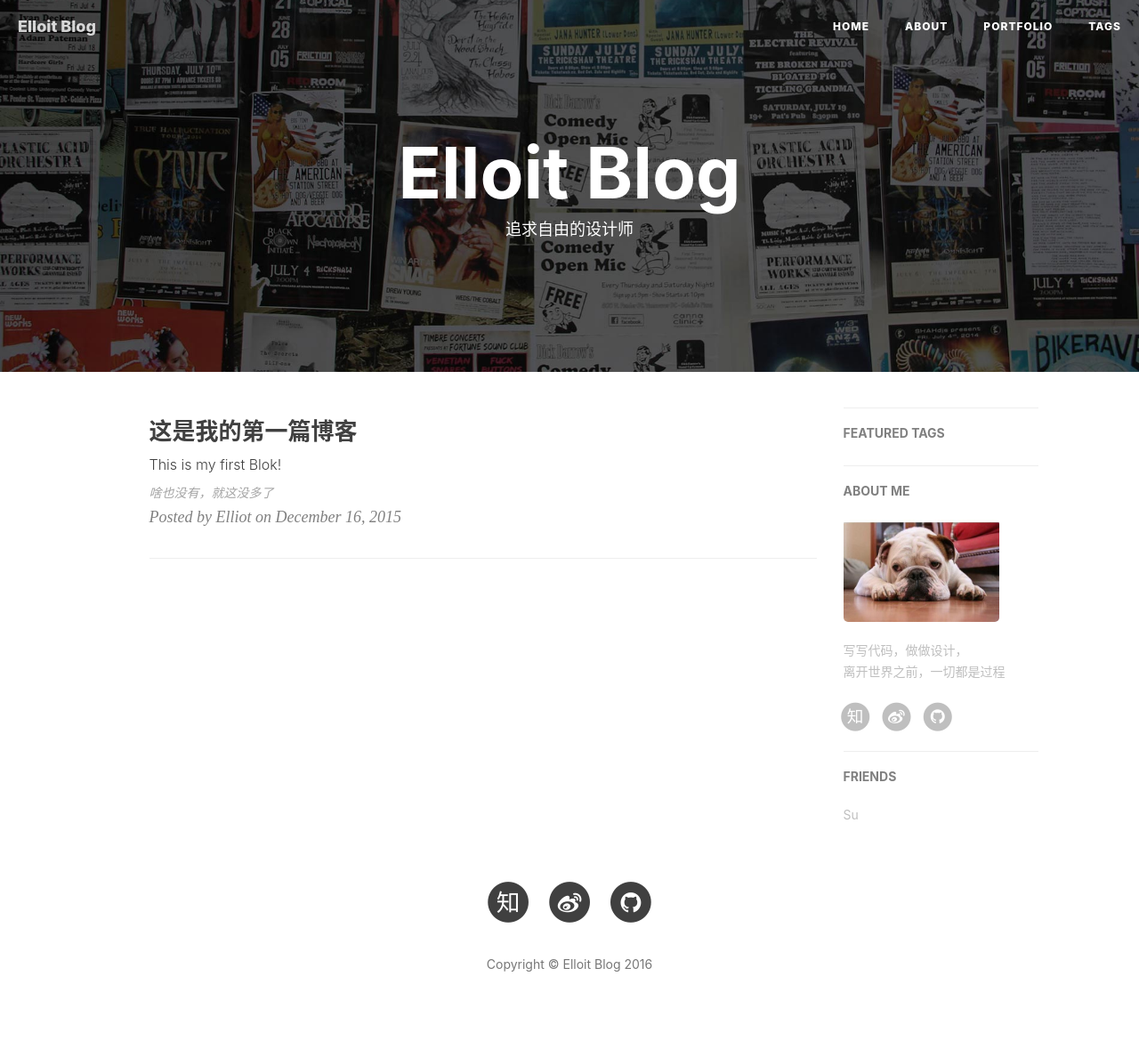
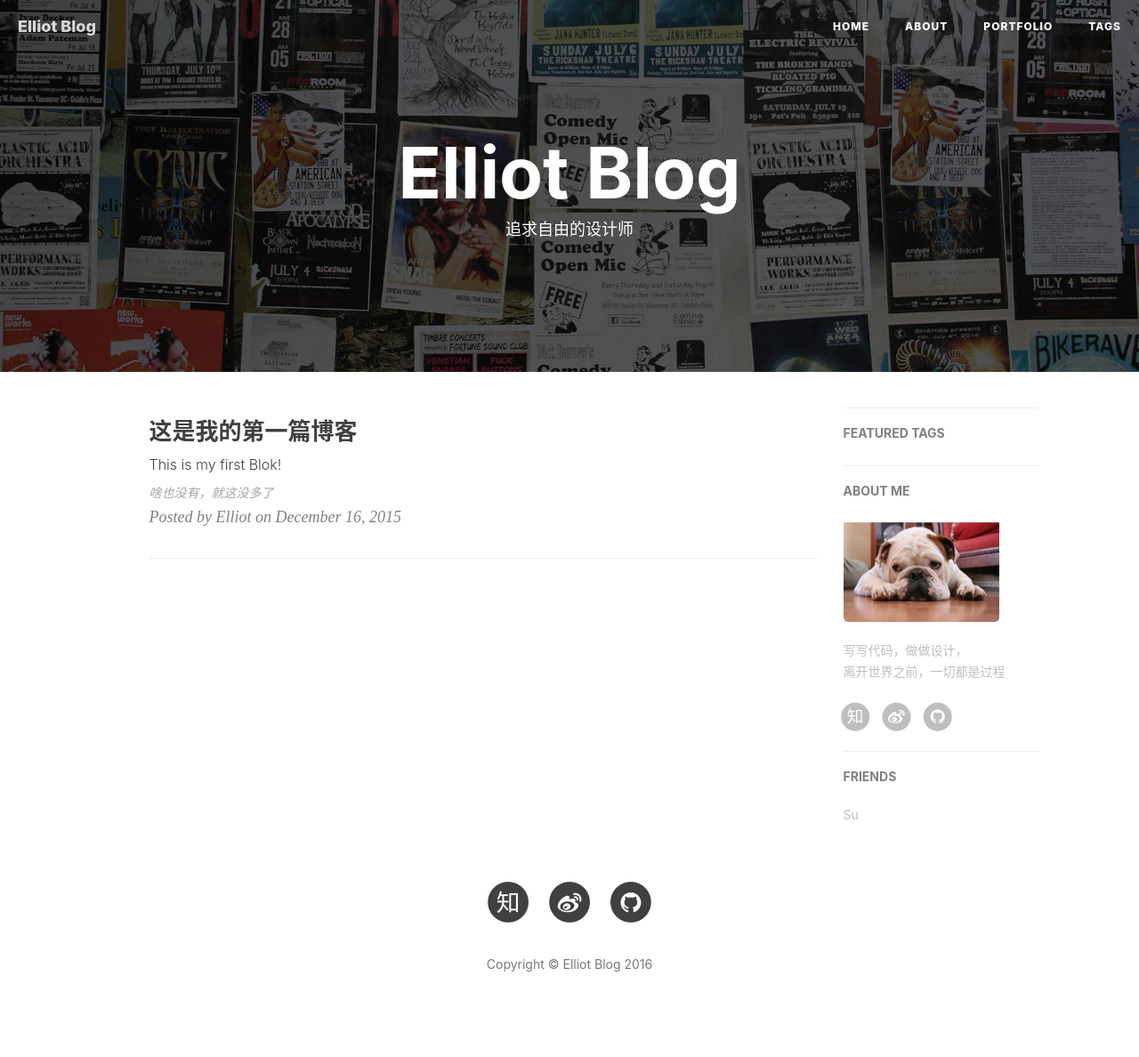
Before and after one commit to Elliotsomething/Elliotsomething.github.io, a Jekyll site: the page built from index.html, in a window 1280 px wide. Shown: the whole page at 89% size. Built offline with Jekyll 4.4.1, drawn with Linux system fonts in a browser that asks for light colours; nearby versions of some CDN libraries; the list of posts is cut into pages by our own code; comment, search, counter and statistics services are not loaded.

Commit message:
修改错误标题

```diff
--- a/_config.yml
+++ b/_config.yml
@@ -1,6 +1,6 @@
 # Site settings
-title: Elloit Blog
-SEOTitle: 杨浩 | Elloit Blog
+title: Elliot Blog
+SEOTitle: 杨浩 | Elliot Blog
 header-img: img/home-bg.jpg
 email: 546598980@QQ.com
 description: "关于iOSer | 杨浩，iOS & Mobile Lover，Front-End Engineer，UX Designer | 这里是 @Elliot杨浩 的个人博客，与你一起发现更大的世界。"
```
